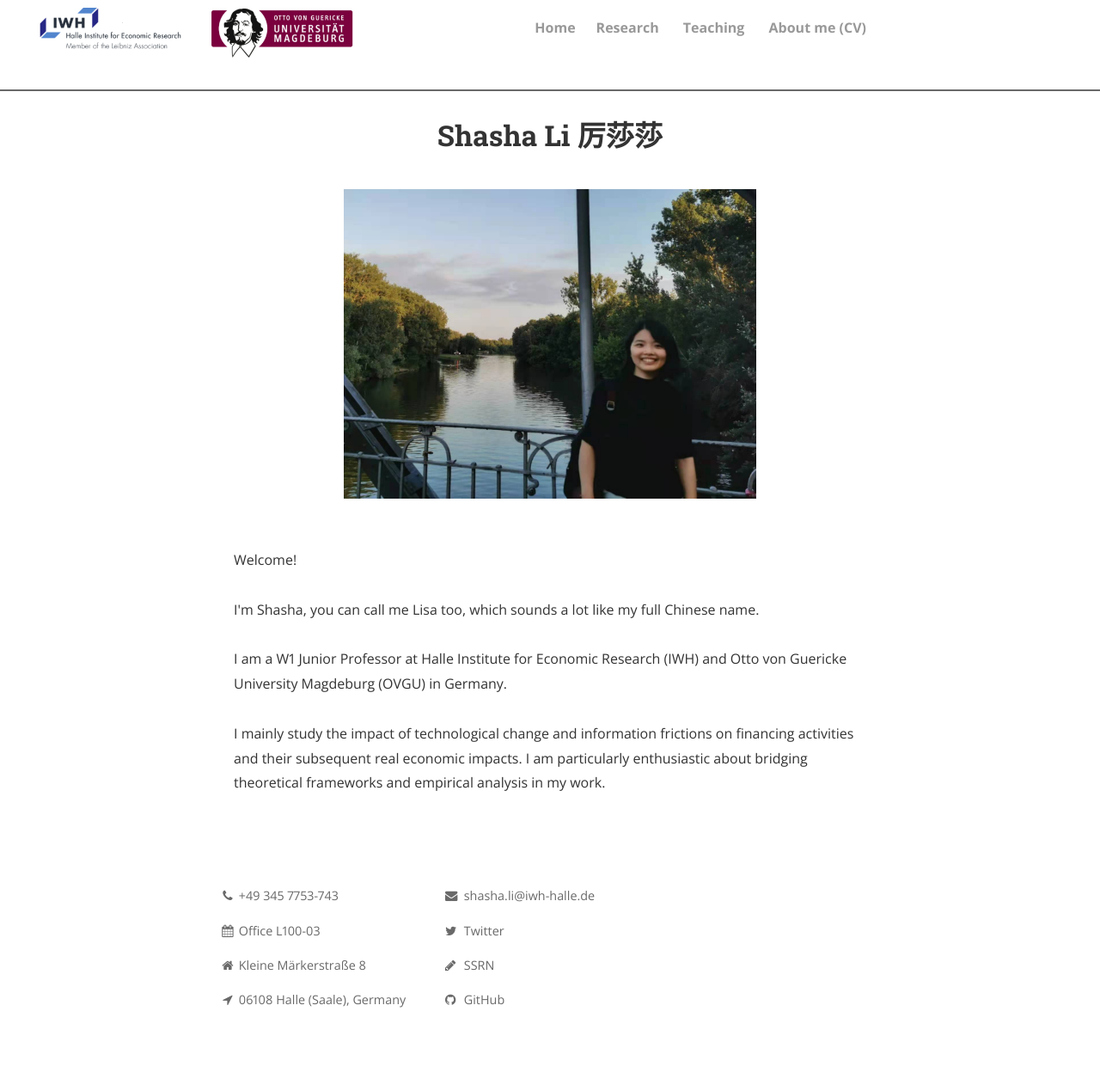
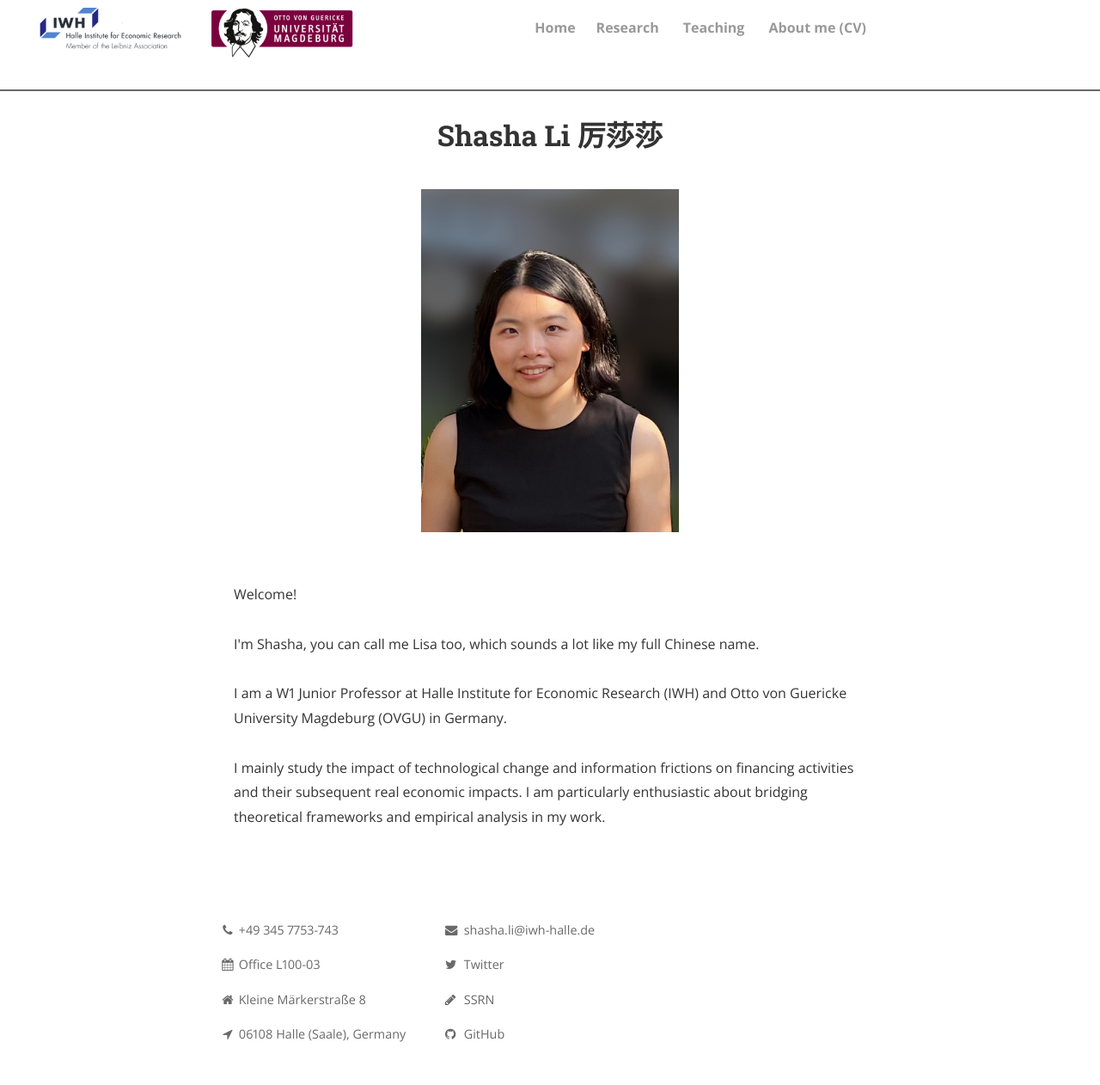
Before and after one commit to shasha-li/shasha-li.github.io, a Jekyll site: the page built from index.html, in a window 1280 px wide. Shown: the whole page at 86% size. Built offline with Jekyll 4.4.1, drawn with Linux system fonts in a browser that asks for light colours; nearby versions of some CDN libraries; the list of posts is cut into pages by our own code; comment, search, counter and statistics services are not loaded; a style sheet for code colours, icons or effects is not loaded; before the commit the page ends 1223 px from its top, so only the background shows below that.

Commit message:
Update index.html

```diff
--- a/index.html
+++ b/index.html
@@ -12,7 +12,7 @@
   gtag('config', 'G-J57QMWVXMZ');
 </script>
 
-<img src="content/Lisa.jpg" alt="LI Shasha pic" style="width:480px;height:auto;" title="LI Shasha"; algin="middle">
+<img src="content/lisa2.jpg" alt="LI Shasha pic" style="width:300px;height:auto;" title="LI Shasha"; algin="middle">
  <br><br>
 
   <p style="text-align:left;">Welcome!
```
